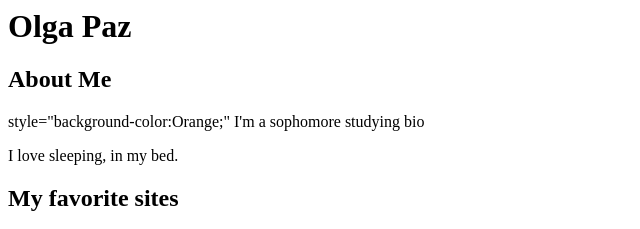
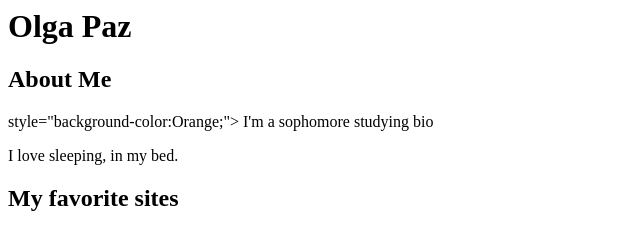
Before and after one commit to olgapaz-1862929/olgapaz-1862929.github.io, a plain HTML site: page tags.html in a window 1280 px wide. Shown: the top 229 px of the page, 0-640 px from the left. Drawn offline with Linux system fonts and the light colour scheme.

Commit message:
Add files via upload

```diff
--- a/tags.html
+++ b/tags.html
@@ -7,7 +7,7 @@
     <body>
     <h1>Olga Paz</h1>
     <h2>About Me</h2>
-    <p> style="background-color:Orange;" I'm a sophomore studying bio</p>
+    <p> style="background-color:Orange;"> I'm a sophomore studying bio</p>
     <p>I love sleeping, in my bed. </p.>
     <h2>My favorite sites</h2>
     <ul>
```
